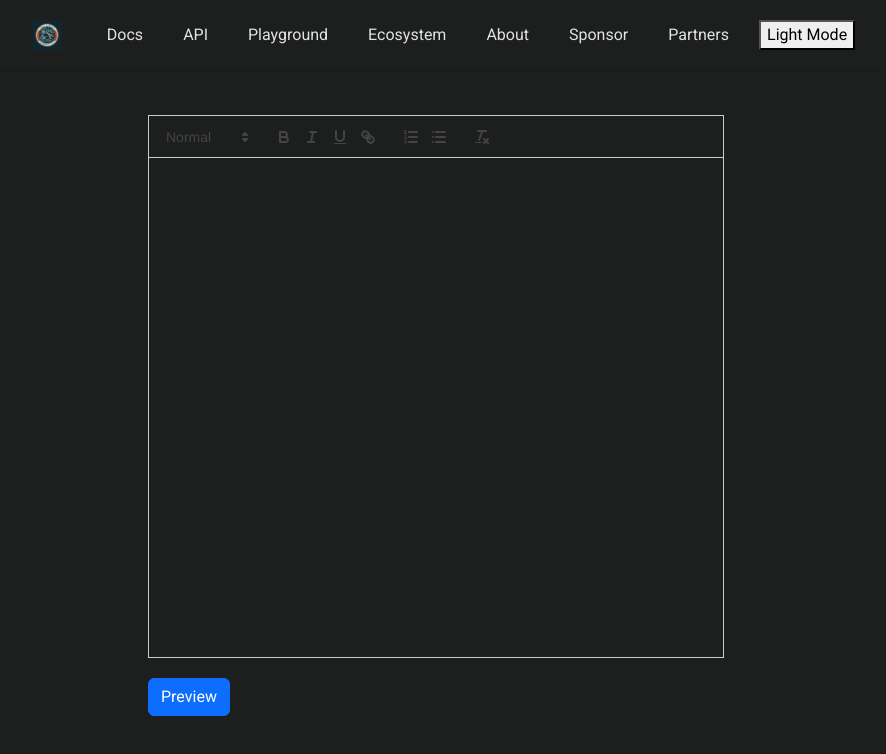
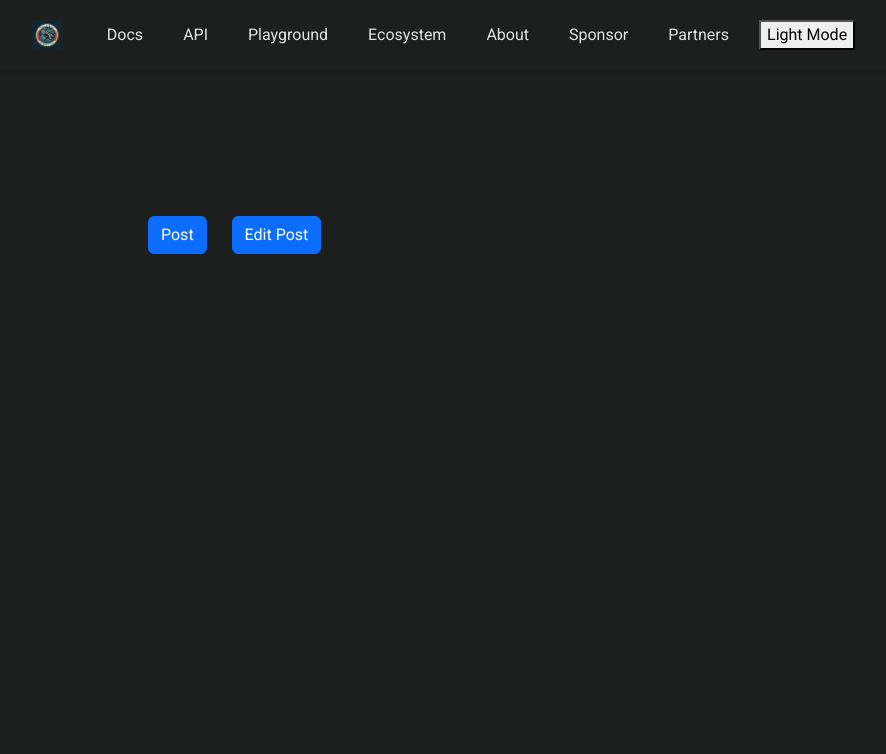
Before and after one commit to silvanjo/Website, a Vue app: page /dashboard in a window 1280 px wide. Both pictures are taken after a click on the button "Preview". Shown: the top 754 px of the page, without its empty margins (204-1090 px from the left). Built offline with nearby package versions, Linux system fonts and the light colour scheme.

Commit message:
Add a component to preview a created blog post before it gets posted

```diff
--- /dev/null
+++ b/src/components/BlogPostPreview.vue
@@ -0,0 +1,46 @@
+<template>
+    <div ref="blog_post_preview_area"></div>
+</template>
+
+<script>
+    import Quill from 'quill'
+    import 'quill/dist/quill.snow.css'
+
+    export default {
+        name: 'BlogPostPreview',
+        props: {
+            quillDelta: {
+                type: Object
+            }
+        },
+        data() {
+            return {
+                quillDisplayArea: null,
+            }
+        },
+        mounted() {
+            let options = {
+                theme: 'bubble',
+                readOnly: true
+            }
+
+            this.quillDisplayArea = new Quill(this.$refs.blog_post_preview_area, options)
+            this.quillDisplayArea.setContents(this.quillDelta)
+        },
+        methods: {
+            updateDisplayArea() {
+                this.quillDisplayArea.setContents(this.quillDelta)
+            }
+        },
+        watch: {
+            quillDelta() {
+                console.log('quillDelta changed')
+                this.updateDisplayArea()
+            }
+        }
+    }
+</script>
+
+<style scoped>
+
+</style>
--- a/src/components/Dashboard.vue
+++ b/src/components/Dashboard.vue
@@ -1,27 +1,48 @@
 <template>
 
-    <div id="editor-container">
-        <Editor></Editor>
-        <button id="preview-button" class="btn btn-primary">Preview</button>
+    <!-- If previewMode is set render BlogPostPreview.vue component, otherwise render Editor.vue component -->
+    <div v-if="previewMode" id="blog-post-preview-container">
+        <BlogPostPreview :quillDelta="quillDeltaProp"></BlogPostPreview>
+        <div>
+            <button id="post-button" class="btn btn-primary">Post</button>
+            <button id="edit-post-button" class="btn btn-primary">Edit Post</button>
+        </div>
+    </div>
+    <div v-else id="editor-container">
+        <Editor @updateDelta="updateDeltaEvent"></Editor>
+        <button id="preview-button" class="btn btn-primary" @click="updateDeltaPropEvent">Preview</button>
     </div>
 
 </template>
 
 <script>
     import Editor from './Editor.vue';
+    import BlogPostPreview from './BlogPostPreview.vue';
 
     export default {
         name: 'Dashboard',
         components: {
-            Editor
+            Editor,
+            BlogPostPreview
         },
         data() {
             return {
+                quillDelta: null,
+                quillDeltaProp: null,
+                previewMode: false  // When in preview mode, render the BlogPostPreview.vue component
             }
         },
         mounted() {
         },
         methods: {
+            updateDeltaEvent(delta) {
+                this.quillDelta = delta;
+            },
+
+            updateDeltaPropEvent() {
+                this.quillDeltaProp = this.quillDelta;
+                this.previewMode = true;
+            },
         }
     }
 </script>
@@ -34,8 +55,17 @@
         margin: 45px auto 0;
     }
 
+    #blog-post-preview-container {
+        width: 45%;
+        margin: 45px auto 0;
+    }
+
     #preview-button {
         margin-top: 20px;
     }
 
+    #post-button {
+        margin-right: 25px;
+    }
+
 </style>
--- a/src/components/Editor.vue
+++ b/src/components/Editor.vue
@@ -1,5 +1,5 @@
 <template>
-        <div ref="editor" id="quill-editor-container"></div>
+        <div ref="editor"></div>
 </template>
 
 <script>
@@ -19,6 +19,12 @@
             }
 
             this.quill = new Quill(this.$refs.editor, options)
+
+            // Emit the delta whenever the editor changes
+            this.quill.on('text-change', () => {
+                const delta = this.quill.getContents()
+                this.$emit('updateDelta', delta)
+            })
         },
         methods: {
         }
```
